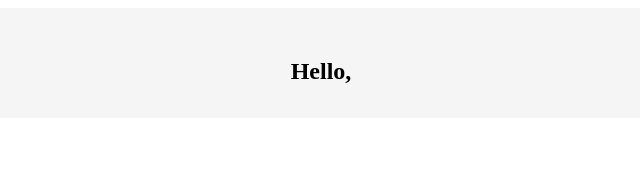
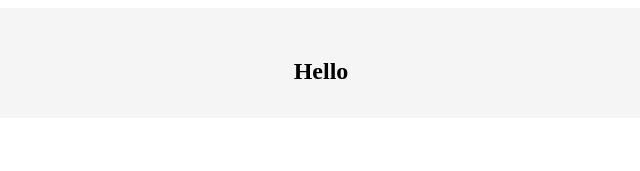
Before and after one commit to neel9130official/Assignment-3-MERN-Stack-Tutedude, a plain HTML site: page index.html in a window 1280 px wide. Shown: the top 171 px of the page, 319-959 px from the left. Drawn offline with Linux system fonts and the light colour scheme.

Commit message:
Update index.html

```diff
--- a/index.html
+++ b/index.html
@@ -8,7 +8,7 @@
 </head>
 <body>
 
-    <header><h2 id="headertext">Hello,</h2></header>
+    <header><h2 id="headertext">Hello</h2></header>
     <br><br>
     <div class="container">
         <div class="box" id="red">Red</div>
@@ -24,4 +24,5 @@
 
     <script src="script.js"></script>
 </body>
+
 </html>
```
